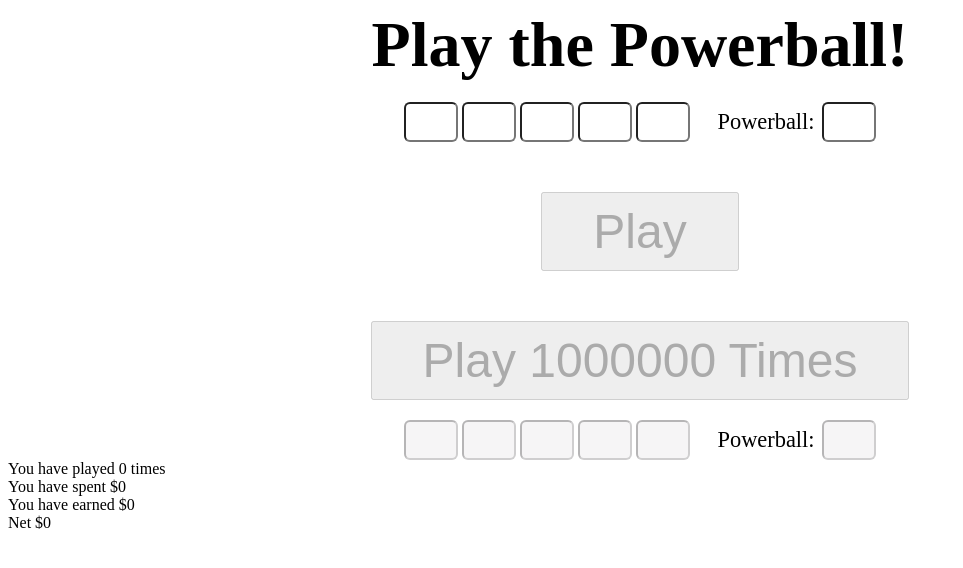
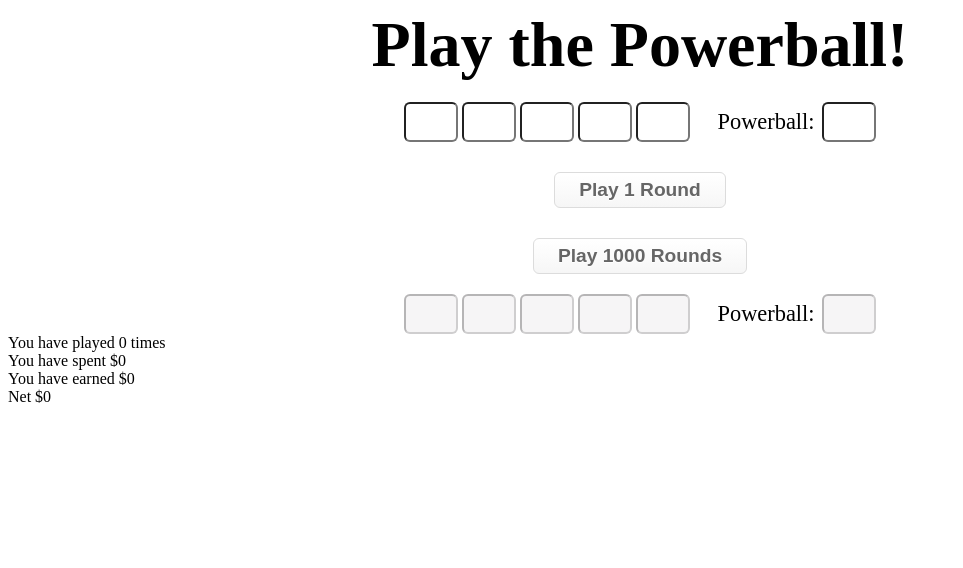
Before and after one commit to adam-beck/react-powerball, a React app: page / in a window 1280 px wide. Shown: the top 568 px of the page, without its empty margins (0-963 px from the left). Built offline with nearby package versions, Linux system fonts and the light colour scheme.

Commit message:
Remove partially applied functions
- This seems to also have fixed HMR
- Add styles to play buttons

```diff
--- a/src/App.js
+++ b/src/App.js
@@ -53,8 +53,6 @@
   }
 
   submitTicket(rounds) {
-
-    return () => {
       var { ticket, winnings } = this.state;
 
       const aggregate = range(rounds).reduce(prev => {
@@ -62,7 +60,6 @@
       }, {winnings});
 
       this.setState(Object.assign({}, {plays: this.state.plays + rounds, submitted: true}, aggregate));
-    };
   }
 
   render() {
@@ -71,10 +68,14 @@
     return (
       <div>
         <Header />
+
         <Numbers setValues={this.setTicketValue} submitted={this.state.submitted} matching={[]} />
-        <PlayButton disabled={this.state.invalidTicket} click={this.submitTicket(1)} />
-        <PlayButton disabled={this.state.invalidTicket} click={this.submitTicket(1000000)} text={'Play 1000000 Times'} />
+
+        <PlayButton disabled={this.state.invalidTicket} click={this.submitTicket} rounds={1} />
+        <PlayButton disabled={this.state.invalidTicket} click={this.submitTicket} rounds={1000} />
+
         <Numbers submitted={true} numbers={whiteballs} powerball={powerball && powerball[0]} matching={this.state.matching} />
+
         <div>You have played {this.state.plays} times</div>
         <div>You have spent ${this.state.plays * 2}</div>
         <div>You have earned ${this.state.winnings}</div>
--- a/src/components/PlayButton/index.js
+++ b/src/components/PlayButton/index.js
@@ -2,9 +2,9 @@
 
 import style from './style.css';
 
-const PlayButton = ({click, disabled, text}) => (
+const PlayButton = ({click, disabled, text, rounds}) => (
   <div className={style.buttonContainer}>
-    <button className={style.button} disabled={disabled} onClick={click}>{text || 'Play'}</button>
+    <button className={style.button} disabled={disabled} onClick={() => click(rounds)}>Play {rounds} Round{rounds === 1 ? '' : 's'}</button>
   </div>
 );
 
--- a/src/components/PlayButton/style.css
+++ b/src/components/PlayButton/style.css
@@ -1,9 +1,49 @@
 .button {
-  font-size: 3em;
-  padding: 10px 50px;
+  font-size: 1.2em;
+  padding: 10px 30px;
+  	-moz-box-shadow:inset 0px 1px 0px 0px #ffffff;
+	-webkit-box-shadow:inset 0px 1px 0px 0px #ffffff;
+	box-shadow:inset 0px 1px 0px 0px #ffffff;
+	background:-webkit-gradient(linear, left top, left bottom, color-stop(0.05, #ffffff), color-stop(1, #f6f6f6));
+	background:-moz-linear-gradient(top, #ffffff 5%, #f6f6f6 100%);
+	background:-webkit-linear-gradient(top, #ffffff 5%, #f6f6f6 100%);
+	background:-o-linear-gradient(top, #ffffff 5%, #f6f6f6 100%);
+	background:-ms-linear-gradient(top, #ffffff 5%, #f6f6f6 100%);
+	background:linear-gradient(to bottom, #ffffff 5%, #f6f6f6 100%);
+	filter:progid:DXImageTransform.Microsoft.gradient(startColorstr='#ffffff', endColorstr='#f6f6f6',GradientType=0);
+	background-color:#ffffff;
+	-moz-border-radius:6px;
+	-webkit-border-radius:6px;
+	border-radius:6px;
+	border:1px solid #dcdcdc;
+	display:inline-block;
+	cursor:pointer;
+	color:#666666;
+	font-family:Arial;
+	/* font-size:15px; */
+	font-weight:bold;
+	padding:6px 24px;
+	text-decoration:none;
+	text-shadow:0px 1px 0px #ffffff;
+}
+
+.button:hover {
+		background:-webkit-gradient(linear, left top, left bottom, color-stop(0.05, #f6f6f6), color-stop(1, #ffffff));
+	background:-moz-linear-gradient(top, #f6f6f6 5%, #ffffff 100%);
+	background:-webkit-linear-gradient(top, #f6f6f6 5%, #ffffff 100%);
+	background:-o-linear-gradient(top, #f6f6f6 5%, #ffffff 100%);
+	background:-ms-linear-gradient(top, #f6f6f6 5%, #ffffff 100%);
+	background:linear-gradient(to bottom, #f6f6f6 5%, #ffffff 100%);
+	filter:progid:DXImageTransform.Microsoft.gradient(startColorstr='#f6f6f6', endColorstr='#ffffff',GradientType=0);
+	background-color:#f6f6f6;
+}
+
+.button:active {
+	position: relative;
+  top: 1px;
 }
 
 .buttonContainer {
-  margin-top: 50px;
+  margin-top: 30px;
   text-align: center;
 }
```
